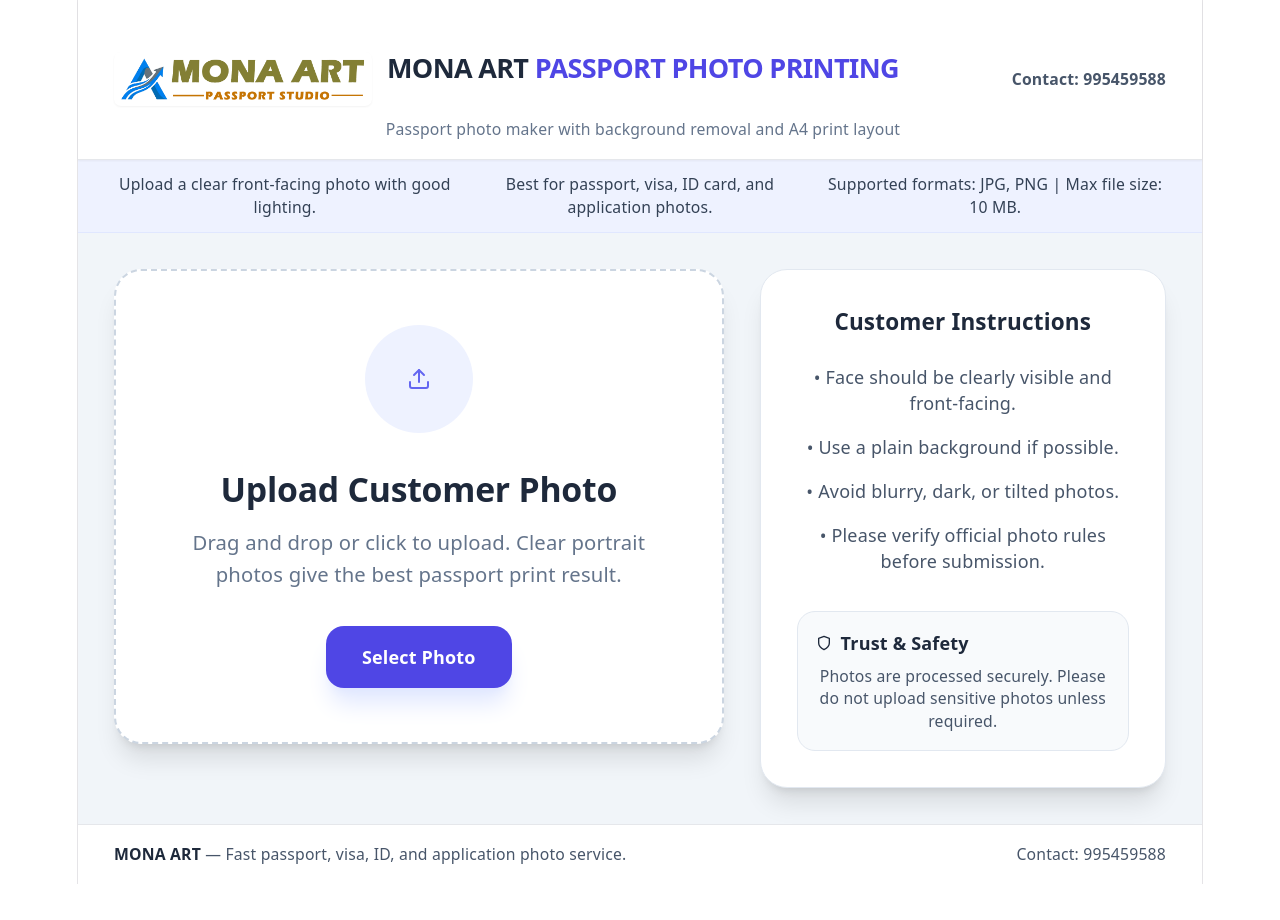
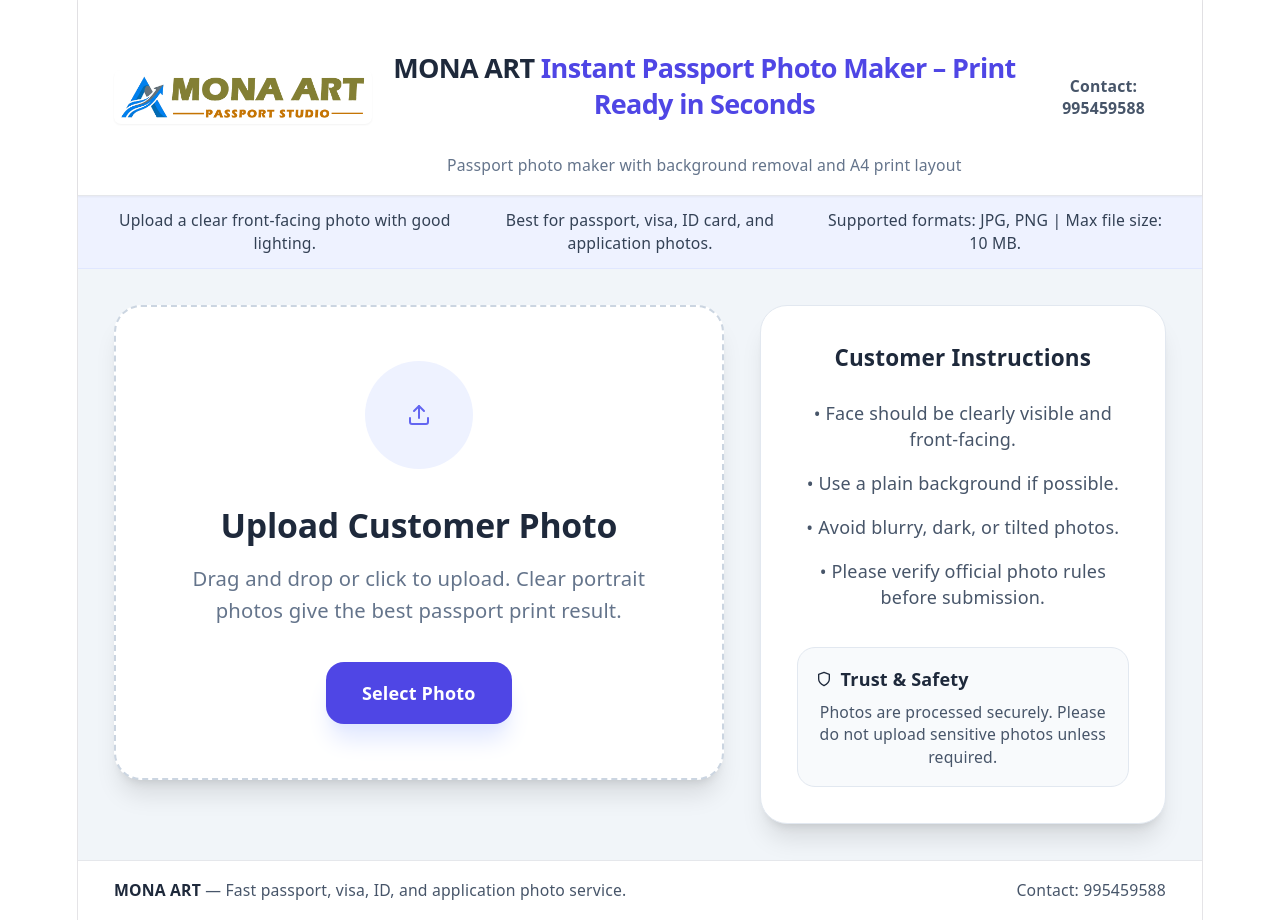
Before and after one commit to apexaiautomation/passport-app-dev, a React (Vite) app: page / in a window 1280 px wide. Before the commit the page ends 884 px from the top, so only its background shows below. Built offline with nearby package versions, Linux system fonts and the light colour scheme.

Commit message:
Update App.jsx

```diff
--- a/src/App.jsx
+++ b/src/App.jsx
@@ -492,7 +492,7 @@
 
           <div>
             <h1 className="text-lg sm:text-2xl font-black text-slate-800 tracking-tight">
-              {SHOP_NAME} <span className="text-indigo-600">PASSPORT PHOTO PRINTING</span>
+              {SHOP_NAME} <span className="text-indigo-600">Instant Passport Photo Maker – Print Ready in Seconds</span>
             </h1>
             <p className="text-xs sm:text-sm text-slate-500">{SHOP_TAGLINE}</p>
           </div>
```
